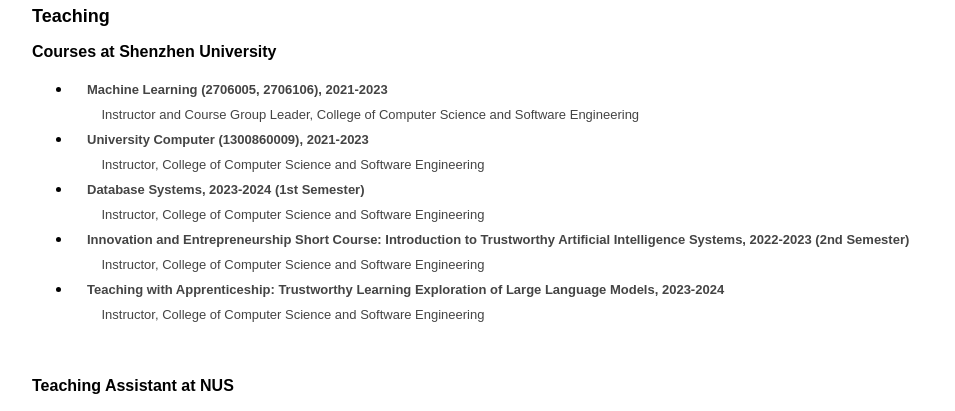
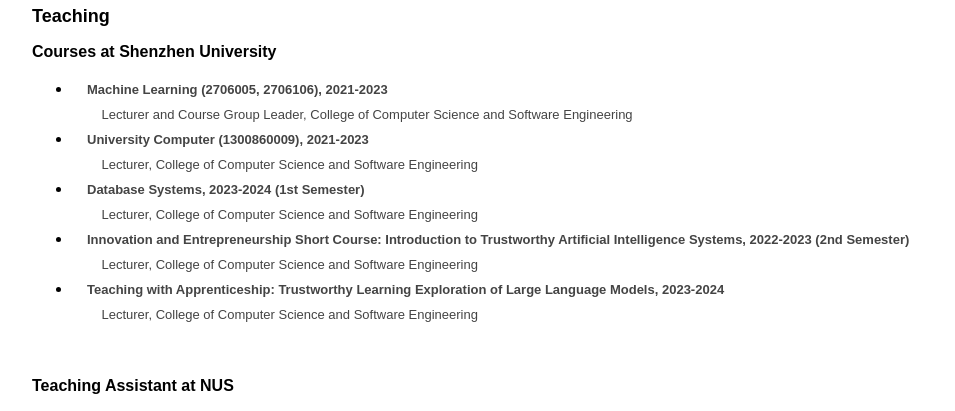
Before and after one commit to arikcj/arikcj.github.io, a Jekyll site: the page built from teaching/index.html, in a window 1280 px wide. Shown: the part 122-533 px from the top of the page, without its empty margins (160-1115 px from the left). Built offline with Jekyll 4.4.1, drawn with Linux system fonts in a browser that asks for light colours.

Commit message:
Change Instructor to Lecturer in teaching page

```diff
--- a/teaching/index.html
+++ b/teaching/index.html
@@ -12,23 +12,23 @@
     <ul class="Awards">
 		<li>
 			<p style="line-height: 150%; margin-left: 15px; margin-top: 0pt; margin-bottom: 0pt;"><b><font color="#444444" face="Arial" size="2">Machine Learning (2706005, 2706106), 2021-2023</font></b></p>
-			<p style="line-height: 150%; margin-left: 15px; margin-top: 0pt; margin-bottom: 0pt;"><font color="#444444" face="Arial" size="2">&nbsp;&nbsp;&nbsp;&nbsp;Instructor and Course Group Leader, College of Computer Science and Software Engineering</font></p>
+			<p style="line-height: 150%; margin-left: 15px; margin-top: 0pt; margin-bottom: 0pt;"><font color="#444444" face="Arial" size="2">&nbsp;&nbsp;&nbsp;&nbsp;Lecturer and Course Group Leader, College of Computer Science and Software Engineering</font></p>
 		</li>
 		<li>
 			<p style="line-height: 150%; margin-left: 15px; margin-top: 0pt; margin-bottom: 0pt;"><b><font color="#444444" face="Arial" size="2">University Computer (1300860009), 2021-2023</font></b></p>
-			<p style="line-height: 150%; margin-left: 15px; margin-top: 0pt; margin-bottom: 0pt;"><font color="#444444" face="Arial" size="2">&nbsp;&nbsp;&nbsp;&nbsp;Instructor, College of Computer Science and Software Engineering</font></p>
+			<p style="line-height: 150%; margin-left: 15px; margin-top: 0pt; margin-bottom: 0pt;"><font color="#444444" face="Arial" size="2">&nbsp;&nbsp;&nbsp;&nbsp;Lecturer, College of Computer Science and Software Engineering</font></p>
 		</li>
 		<li>
 			<p style="line-height: 150%; margin-left: 15px; margin-top: 0pt; margin-bottom: 0pt;"><b><font color="#444444" face="Arial" size="2">Database Systems, 2023-2024 (1st Semester)</font></b></p>
-			<p style="line-height: 150%; margin-left: 15px; margin-top: 0pt; margin-bottom: 0pt;"><font color="#444444" face="Arial" size="2">&nbsp;&nbsp;&nbsp;&nbsp;Instructor, College of Computer Science and Software Engineering</font></p>
+			<p style="line-height: 150%; margin-left: 15px; margin-top: 0pt; margin-bottom: 0pt;"><font color="#444444" face="Arial" size="2">&nbsp;&nbsp;&nbsp;&nbsp;Lecturer, College of Computer Science and Software Engineering</font></p>
 		</li>
 		<li>
 			<p style="line-height: 150%; margin-left: 15px; margin-top: 0pt; margin-bottom: 0pt;"><b><font color="#444444" face="Arial" size="2">Innovation and Entrepreneurship Short Course: Introduction to Trustworthy Artificial Intelligence Systems, 2022-2023 (2nd Semester)</font></b></p>
-			<p style="line-height: 150%; margin-left: 15px; margin-top: 0pt; margin-bottom: 0pt;"><font color="#444444" face="Arial" size="2">&nbsp;&nbsp;&nbsp;&nbsp;Instructor, College of Computer Science and Software Engineering</font></p>
+			<p style="line-height: 150%; margin-left: 15px; margin-top: 0pt; margin-bottom: 0pt;"><font color="#444444" face="Arial" size="2">&nbsp;&nbsp;&nbsp;&nbsp;Lecturer, College of Computer Science and Software Engineering</font></p>
 		</li>
 		<li>
 			<p style="line-height: 150%; margin-left: 15px; margin-top: 0pt; margin-bottom: 0pt;"><b><font color="#444444" face="Arial" size="2">Teaching with Apprenticeship: Trustworthy Learning Exploration of Large Language Models, 2023-2024</font></b></p>
-			<p style="line-height: 150%; margin-left: 15px; margin-top: 0pt; margin-bottom: 0pt;"><font color="#444444" face="Arial" size="2">&nbsp;&nbsp;&nbsp;&nbsp;Instructor, College of Computer Science and Software Engineering</font></p>
+			<p style="line-height: 150%; margin-left: 15px; margin-top: 0pt; margin-bottom: 0pt;"><font color="#444444" face="Arial" size="2">&nbsp;&nbsp;&nbsp;&nbsp;Lecturer, College of Computer Science and Software Engineering</font></p>
 		</li>
 	</ul>
 
```
